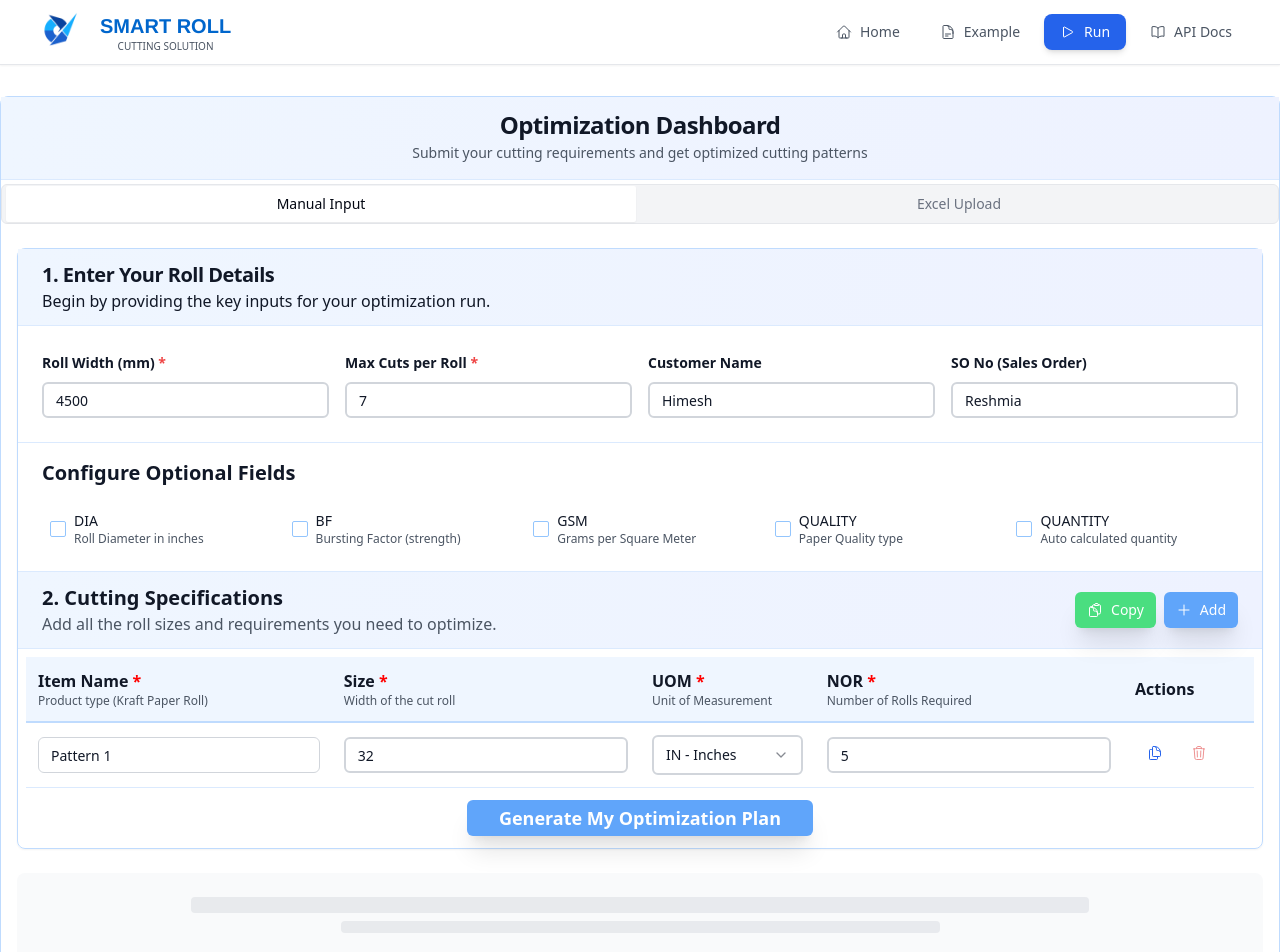
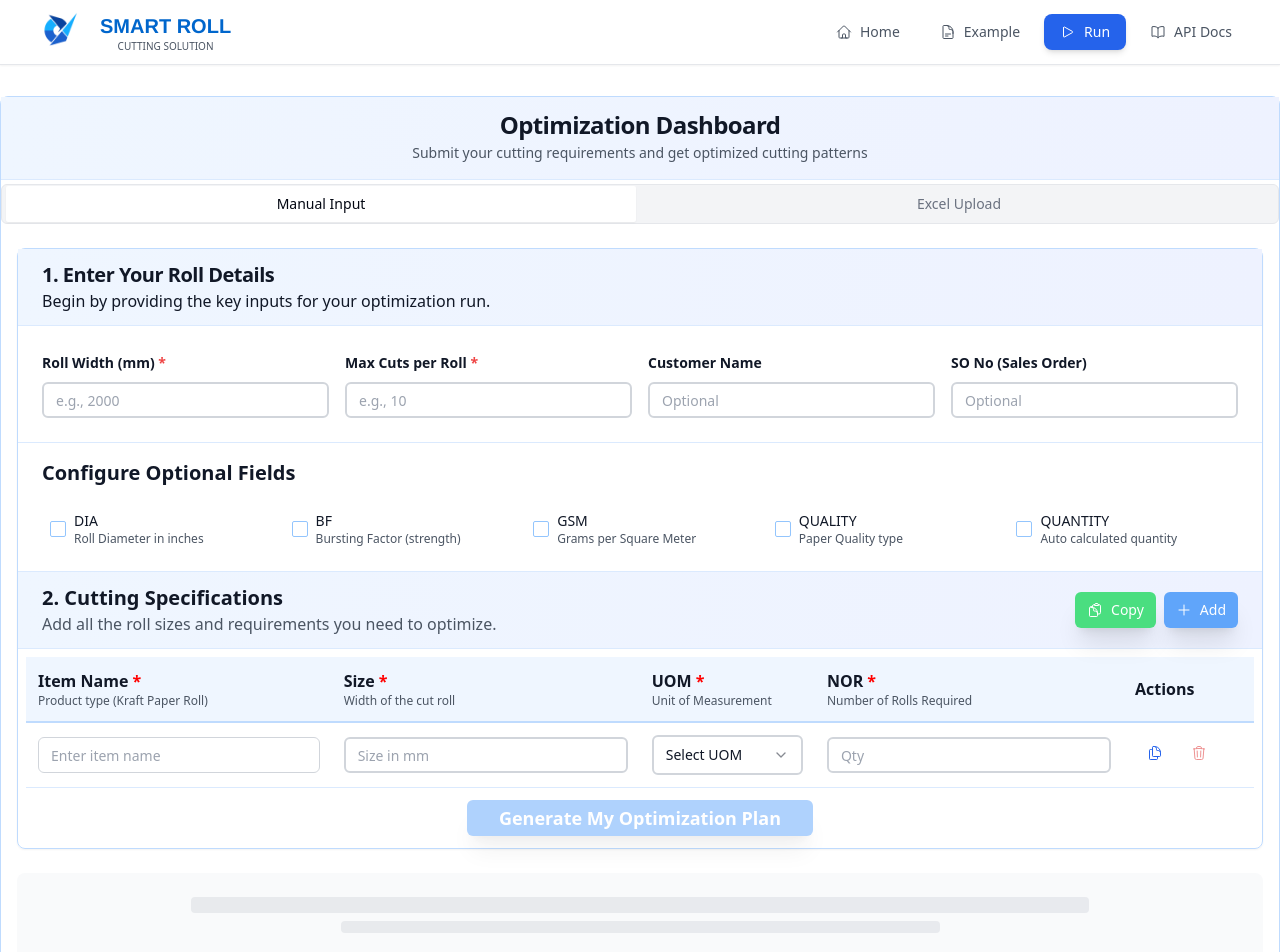
Before and after one commit to skillcrafters-harsh/SRCS-Frontend, a Next.js app: page /run in a window 1280 px wide. Shown: the top 952 px of the page. Built offline with nearby package versions, Linux system fonts and the light colour scheme.

Commit message:
Have removed the default values

```diff
--- a/components/run/ExcelUpload.tsx
+++ b/components/run/ExcelUpload.tsx
@@ -38,10 +38,10 @@ export default function ExcelUploadTab({
 }: ExcelUploadTabProps) {
   const { setState } = useOptimize();
   const [formData, setFormData] = useState({
-    motherRollWidth: "4500",
-    maxCuts: "7",
-    customerName: "Chirag",
-    soNo: "Chapli",
+    motherRollWidth: "",
+    maxCuts: "",
+    customerName: "",
+    soNo: "",
   });
 
   const [uploadedFile, setUploadedFile] = useState<File | null>(null);
--- a/components/run/ManualInput.tsx
+++ b/components/run/ManualInput.tsx
@@ -52,10 +52,10 @@ export default function ManualInputTab({
 }: ManualInputTabProps) {
   const { setState } = useOptimize();
   const [formData, setFormData] = useState({
-    motherRollWidth: "4500",
-    maxCuts: "7",
-    customerName: "Himesh",
-    soNo: "Reshmia",
+    motherRollWidth: "",
+    maxCuts: "",
+    customerName: "",
+    soNo: "",
   });
 
   // console.log(isOptimizing);
@@ -69,31 +69,31 @@ export default function ManualInputTab({
 
   const [rollSpecs, setRollSpecs] = useState<RollSpec[]>([
     {
-      id: "1",
-      itemName: "Pattern 1",
+      id: "",
+      itemName: "",
       dia: "",
       bf: "",
       gsm: "",
       quality: "",
-      size: "32",
-      uom: "IN - Inches",
-      nor: "5",
+      size: "",
+      uom: "",
+      nor: "",
       quantity: 0,
     },
   ]);
 
-  const itemOptions = {
-    1: "Plan Pattern 1",
-    2: "KRAFT PAPER SIZE (1 TO 150)",
-  };
+  // const itemOptions = {
+  //   1: "Plan Pattern 1",
+  //   2: "KRAFT PAPER SIZE (1 TO 150)",
+  // };
 
-  const qualityOptions = {
-    1: "GOLDEN",
-    2: "NATURAL",
-    3: "FLUTING",
-    4: "GREY",
-    5: "BROWN",
-  };
+  // const qualityOptions = {
+  //   1: "GOLDEN",
+  //   2: "NATURAL",
+  //   3: "FLUTING",
+  //   4: "GREY",
+  //   5: "BROWN",
+  // };
 
   const uomOptions = {
     1: "IN - Inches",
```
